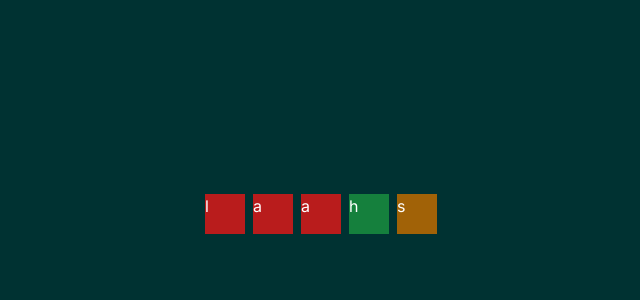
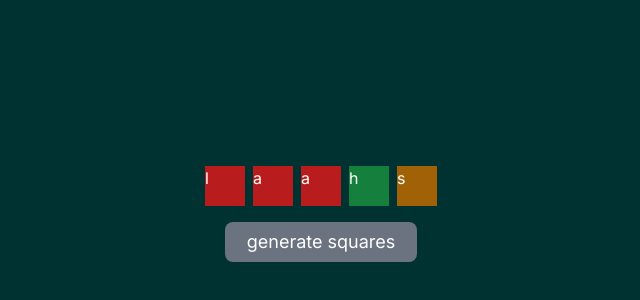
Before and after one commit to continentaldivide/squares, a Next.js app: page / in a window 1280 px wide. Shown: the part 186-486 px from the top of the page, without its empty margins (319-959 px from the left). Built offline with nearby package versions, Linux system fonts and the light colour scheme.

Commit message:
Add button to randomize squares

```diff
--- a/app/_components/Squares.tsx
+++ b/app/_components/Squares.tsx
@@ -10,12 +10,14 @@ type Square = {
 
 export default function Squares() {
   const [squares, setSquares] = useState<Square[]>([]);
+
   useEffect(() => {
     if (squares.length < 5) {
       const newSquare = useGenerateSquare();
       setSquares([...squares, newSquare]);
     }
   }, [squares]);
+
   const squareComponents = squares.map((square, i) => {
     return (
       <Square
@@ -25,5 +27,16 @@ export default function Squares() {
       />
     );
   });
-  return <div className="flex justify-center gap-2">{squareComponents}</div>;
+
+  return (
+    <div className="flex flex-col justify-center items-center">
+      <div className="flex justify-center gap-2">{squareComponents}</div>
+      <button
+        className="w-48 h-10 text-lg rounded-lg bg-gray-500 hover:bg-gray-600 active:bg-gray-700 mt-4"
+        onClick={() => setSquares([])}
+      >
+        generate squares
+      </button>
+    </div>
+  );
 }
```
